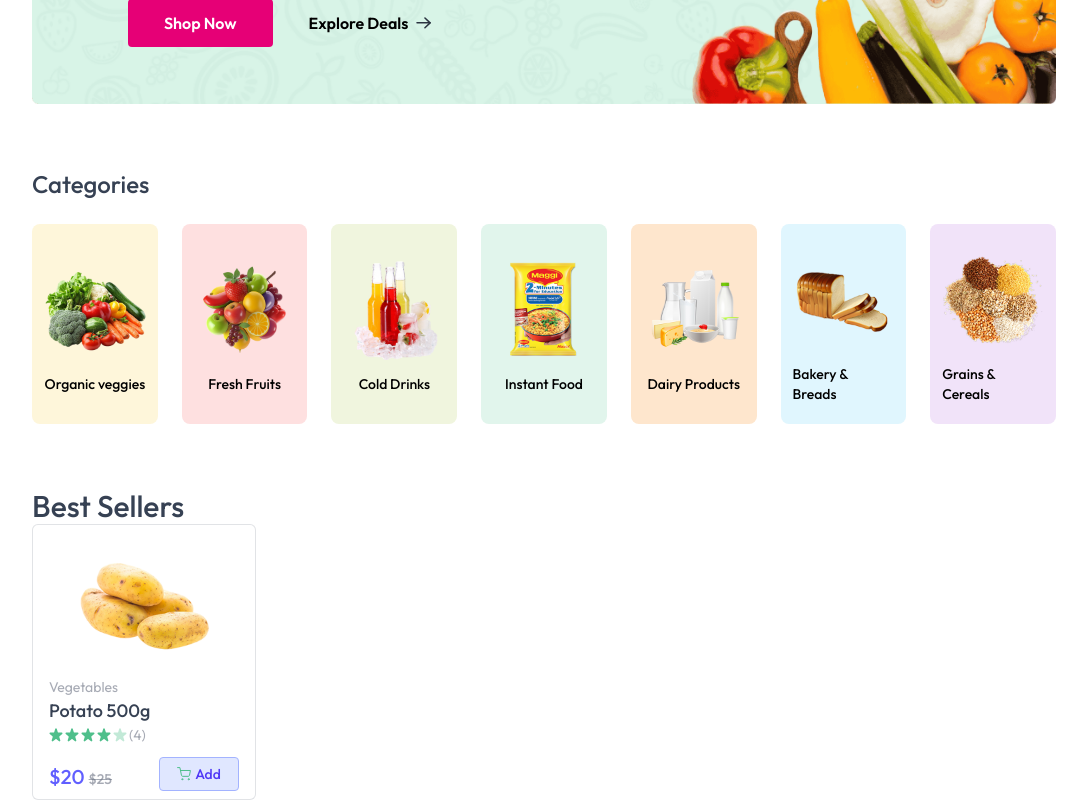
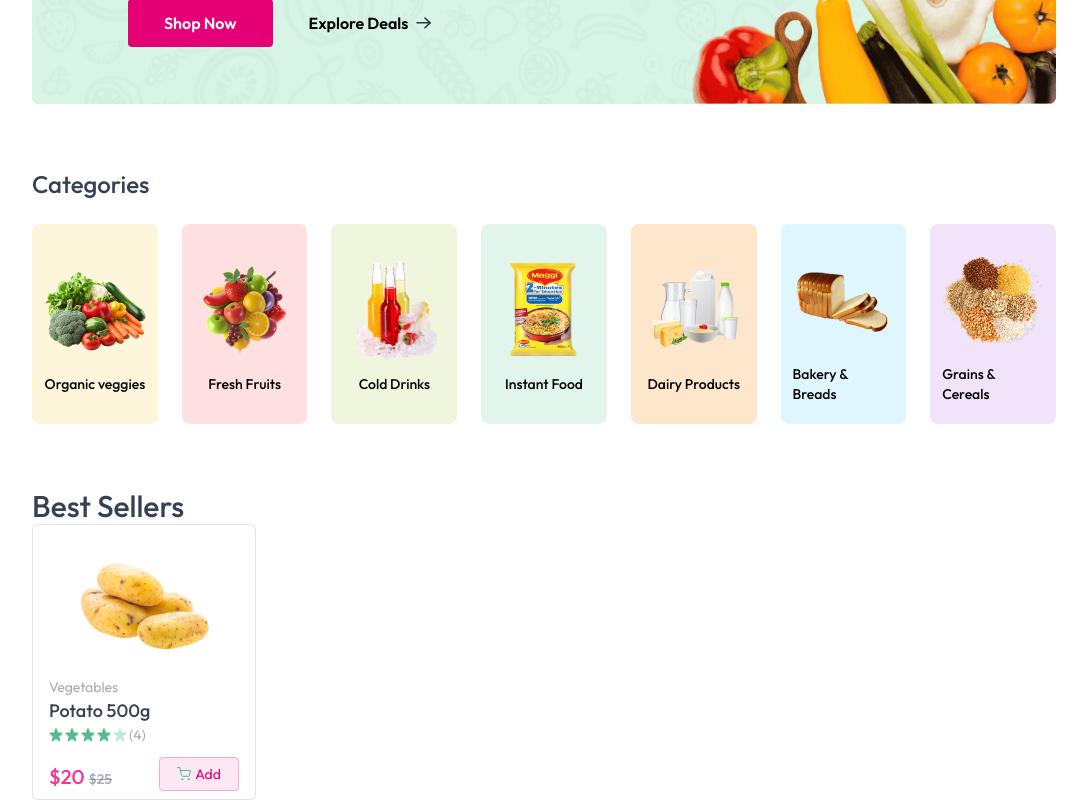
Before and after one commit to Amitkumersarkar/GMartBD-Ecommerce-Website, a React (Vite) app: page / in a window 1280 px wide. Shown: the part 376-1176 px from the top of the page, without its empty margins (96-1183 px from the left). Built offline with nearby package versions, Linux system fonts and the light colour scheme.

Commit message:
changes color code

```diff
--- a/src/pages/ProductCard/ProductCard.jsx
+++ b/src/pages/ProductCard/ProductCard.jsx
@@ -27,17 +27,17 @@ const ProductCard = ({ product }) => {
                     <p>(4)</p>
                 </div>
                 <div className="flex items-end justify-between mt-3">
-                    <p className="md:text-xl text-base font-medium text-indigo-500">
+                    <p className="md:text-xl text-base font-medium text-pink-500">
                         {currency} ${product.offerPrice}{""} <span className="text-gray-500/60 md:text-sm text-xs line-through">{currency}${product.price}</span>
                     </p>
-                    <div className="text-indigo-500">
+                    <div className="text-pink-500">
                         {!cartItems[product._id] ? (
-                            <button className="flex items-center justify-center gap-1 bg-indigo-100 border border-indigo-300 md:w-[80px] w-[64px] h-[34px] rounded text-indigo-600 font-medium" onClick={() => setCount(1)}>
+                            <button className="flex items-center justify-center gap-1 bg-pink-100 border border-pink-300 md:w-[80px] w-[64px] h-[34px] rounded text-pink-600 " onClick={() => setCount(1)}>
                                 <img src={assets.cart_icon} alt="cartIcon" />
                                 Add
                             </button>
                         ) : (
-                            <div className="flex items-center justify-center gap-2 md:w-20 w-16 h-[34px] bg-indigo-500/25 rounded select-none">
+                            <div className="flex items-center justify-center gap-2 md:w-20 w-16 h-[34px] bg-pink-500/25 rounded select-none">
                                 <button onClick={() => setCount((prev) => Math.max(prev - 1, 0))} className="cursor-pointer text-md px-2 h-full">
                                     -
                                 </button>
```
